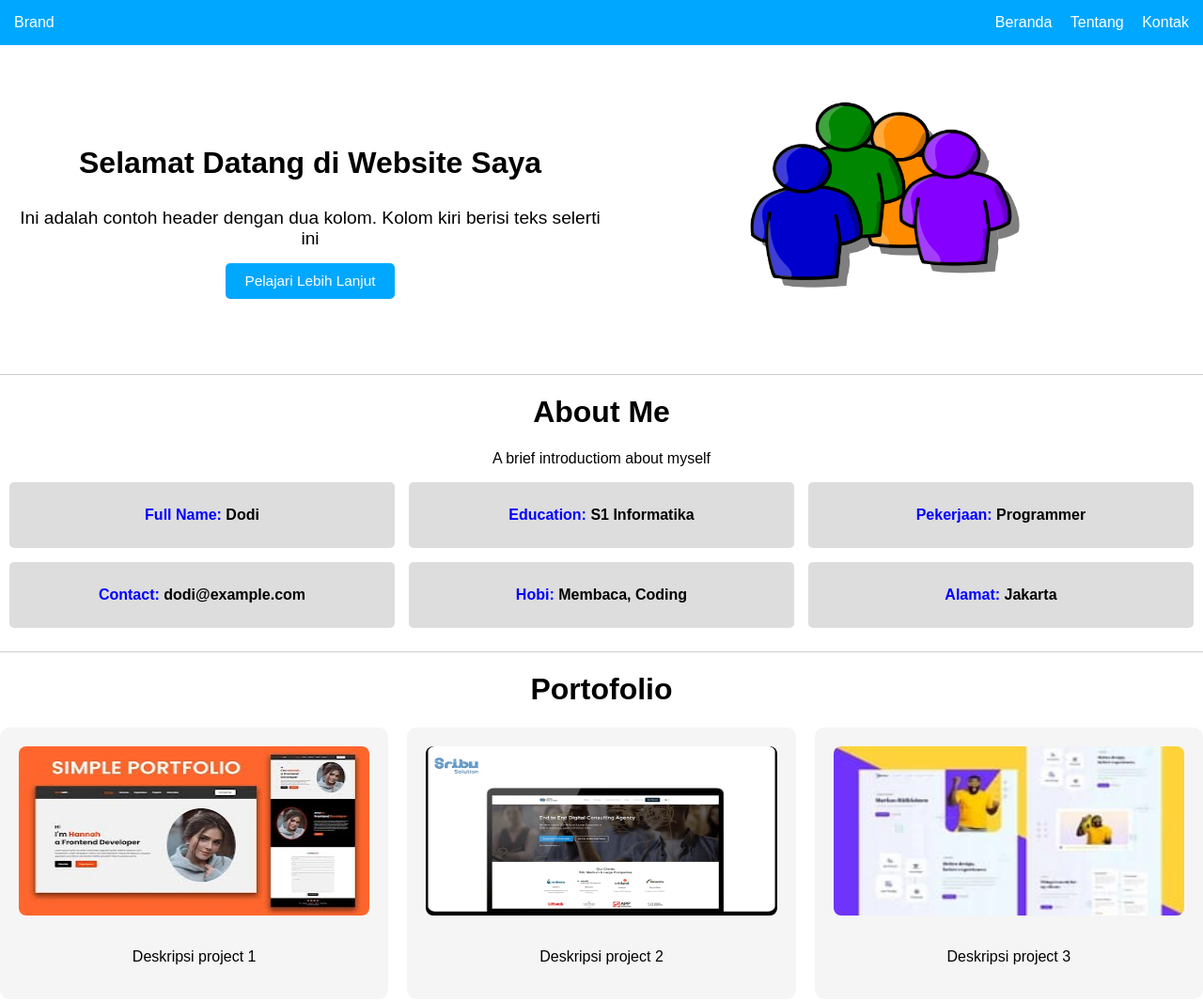
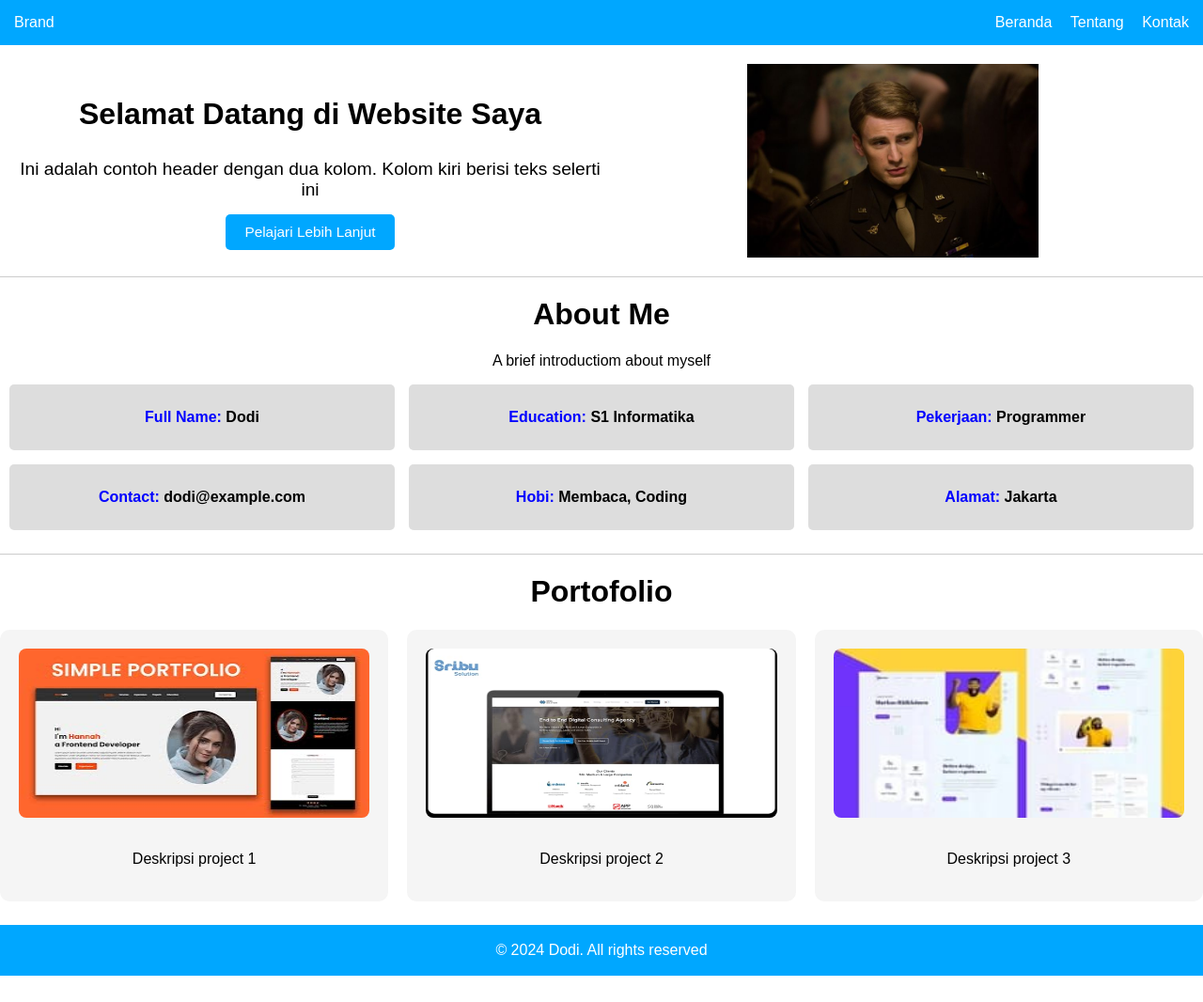
Before and after one commit to erzlysumbayak/tugas-pertama, a plain HTML site: page tugas_2/index.html in a window 1280 px wide. Shown: the top 1066 px of the page at 94% size. After the commit the page ends 1038 px from the top, so only its background shows below. Drawn offline with Linux system fonts and the light colour scheme.

Commit message:
Ini adalah commit kedua saya

```diff
--- a/tugas_2/index.html
+++ b/tugas_2/index.html
@@ -23,7 +23,7 @@
         <button>Pelajari Lebih Lanjut</button>
       </div>
       <div class="kanan">
-        <img src="media/people.png" style="width: 50%">
+        <img src="media/people.jpg" style="width: 50%">
       </div>
     </div>
 
```
Also changed, not shown: tugas_2/media/people.png (deleted).
